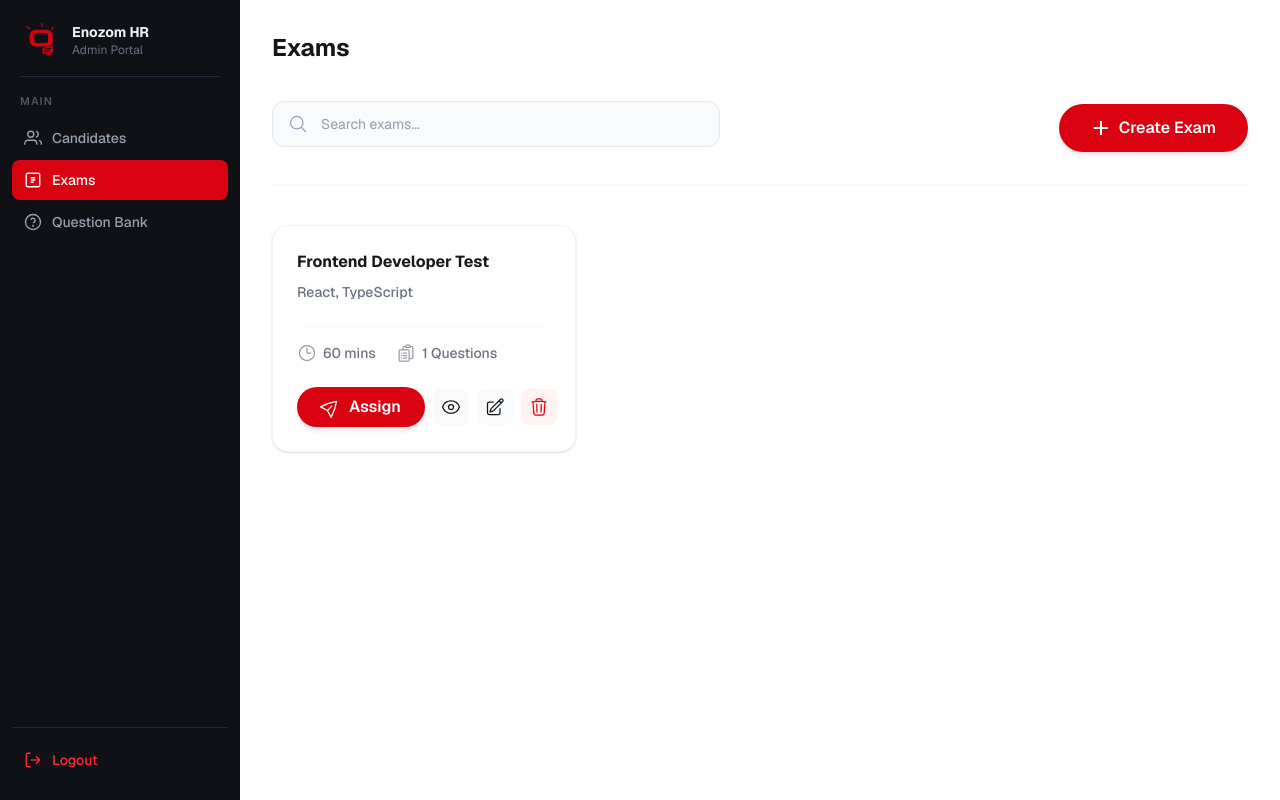
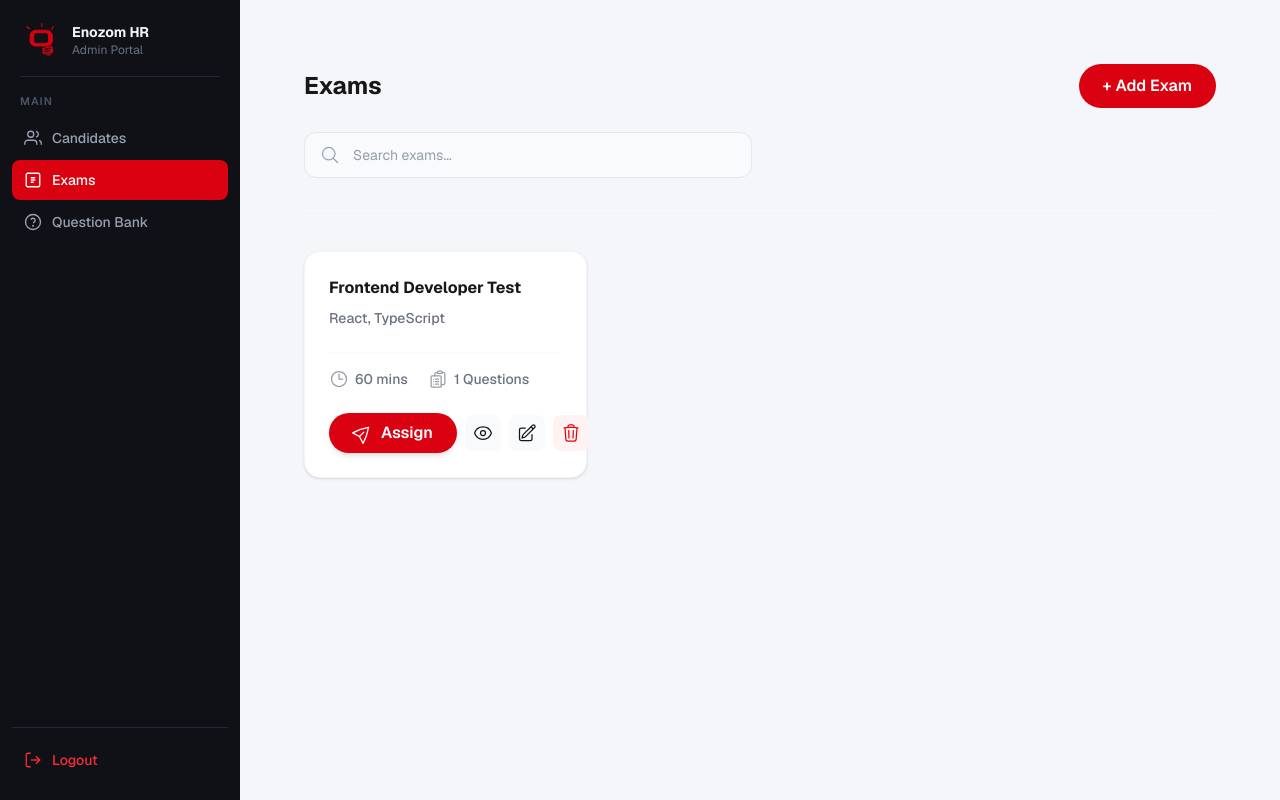
Before and after one commit to Sayed1210/Exam-Platform, a Next.js app in the folder Frontend/exam.ui/: page /exams in a window 1280 px wide. Built offline with nearby package versions, Linux system fonts and the light colour scheme.

Commit message:
Merge all pages together

```diff
--- a/Frontend/exam.ui/app/(dashboard)/candidates/page.tsx
+++ b/Frontend/exam.ui/app/(dashboard)/candidates/page.tsx
@@ -6,6 +6,7 @@ import AddCandidateModal from "@/components/candidates/AddCandidateModal";
 import CandidateDetailsModal from "@/components/candidates/CandidateDetailsModal";
 import { Candidate } from "@/types/candidate";
 import { initialCandidates } from "@/lib/data/candidates";
+import DashboardPageHeader from "@/components/DashboardHeader";
 
 export default function CandidatesPage() {
   const [candidates, setCandidates] = useState<Candidate[]>(initialCandidates);
@@ -56,16 +57,21 @@ export default function CandidatesPage() {
   });
 
   return (
-    <div className="min-h-screen bg-[#f4f6f9] p-8">
-      <div className="flex items-center justify-between mb-6">
-        <h1 className="text-2xl font-bold text-gray-900">Candidates</h1>
+    <div className="p-8">
+      {/* <div className="flex items-center justify-between mb-6">
+        <h1 className="text-title">Candidates</h1>
         <button
           className="bg-primary text-white font-semibold px-6 py-2.5 rounded-full hover:brightness-90 transition"
           onClick={() => setShowAddModal(true)}
         >
           + Add Candidate
         </button>
-      </div>
+      </div> */}
+      <DashboardPageHeader
+        title="Candidates"
+        buttonText="+ Add Candidate"
+        onButtonClick={() => setShowAddModal(true)}
+      />
 
       <CandidatesTable
         candidates={filtered}
--- a/Frontend/exam.ui/app/(dashboard)/exams/page.tsx
+++ b/Frontend/exam.ui/app/(dashboard)/exams/page.tsx
@@ -8,6 +8,7 @@ import Message from '@/components/Message';
 import CreateExamModal from '@/components/exams/CreateExamModal';
 import { SearchBar } from '@/components/exams/SearchBar';
 import ViewExamModal from '@/components/exams/ViewExamModal';
+import DashboardPageHeader from '@/components/DashboardHeader';
 
 // Interfaces remain the same
 interface Question {
@@ -143,22 +144,28 @@ const handleDeleteExam = async (id: number) => {
   };
 
   return (
-    <main className="p-8 max-w-7xl mx-auto">
+    <main className="p-8">
       {/* Header */}
-      <div className="flex items-center justify-between mb-8">
+      {/* <div className="flex items-center justify-between mb-8">
         <h2 className="text-heading text-2xl font-bold">Exams</h2>
-      </div>
+      </div> */}
+      <DashboardPageHeader
+        title="Exams"
+        buttonText="+ Add Exam"
+        onButtonClick={() => setIsCreateOpen(true)}
+      />
+
 
       {/* Action Bar */}
       <div className="flex flex-col md:flex-row md:items-center justify-between gap-4 mb-10 pb-8 border-b border-slate-50">
         <div className="relative flex-1 max-w-md">
           <SearchBar placeholder="Search exams..." value={searchQuery} onChange={setSearchQuery} />
         </div>
-        <Button
+        {/* <Button
           text={<span className="flex items-center gap-2"><PlusIcon className="w-5 h-5 stroke-[2.5px]" /> Create Exam</span>}
           onClick={() => setIsCreateOpen(true)}
           className="btn-primary !w-auto px-8"
-        />
+        /> */}
       </div>
 
       {/* Grid */}
--- a/Frontend/exam.ui/app/(dashboard)/layout.tsx
+++ b/Frontend/exam.ui/app/(dashboard)/layout.tsx
@@ -1,13 +1,30 @@
+// import Sidebar from "@/components/Sidebar";
+// export default function DashboardLayout({
+//   children,
+// }: {
+//   children: React.ReactNode;
+// }) {
+//     return (
+//     <div style={{ display: "flex", minHeight: "100vh" }}>
+//       <Sidebar />
+//       <main style={{ flex: 1, overflow: "auto" }}>{children}</main>
+//     </div>
+//   );
+// }
 import Sidebar from "@/components/Sidebar";
+
 export default function DashboardLayout({
   children,
 }: {
   children: React.ReactNode;
 }) {
-    return (
-    <div style={{ display: "flex", minHeight: "100vh" }}>
+  return (
+    <div className="flex min-h-screen bg-[#f4f6f9]">
       <Sidebar />
-      <main style={{ flex: 1, overflow: "auto" }}>{children}</main>
+
+      <main className="flex-1 overflow-auto p-8">
+        {children}
+      </main>
     </div>
   );
 }
--- a/Frontend/exam.ui/app/login/page.tsx
+++ b/Frontend/exam.ui/app/login/page.tsx
@@ -41,7 +41,7 @@ export default function LoginPage() {
       return;
     }
 
-    router.push("/reset-password");
+    router.push("/candidates");
   };
 
   const handleForgetPassword = async () => {
--- a/Frontend/exam.ui/app/page.tsx
+++ b/Frontend/exam.ui/app/page.tsx
@@ -1,5 +1,5 @@
 import { redirect } from "next/navigation";
 
 export default function Home() {
-  redirect("/question-bank");
+  redirect("/login");
 }
--- /dev/null
+++ b/Frontend/exam.ui/components/DashboardHeader.tsx
@@ -0,0 +1,26 @@
+type DashboardPageHeaderProps = {
+  title: string;
+  buttonText?: string;
+  onButtonClick?: () => void;
+};
+
+export default function DashboardPageHeader({
+  title,
+  buttonText,
+  onButtonClick,
+}: DashboardPageHeaderProps) {
+  return (
+    <div className="flex items-center justify-between mb-6">
+      <h1 className="text-title">{title}</h1>
+
+      {buttonText && (
+        <button
+          onClick={onButtonClick}
+          className="bg-primary text-white font-semibold px-6 py-2.5 rounded-full hover:brightness-90 transition"
+        >
+          {buttonText}
+        </button>
+      )}
+    </div>
+  );
+}
--- a/Frontend/exam.ui/components/exams/CreateExamModal.tsx
+++ b/Frontend/exam.ui/components/exams/CreateExamModal.tsx
@@ -5,8 +5,8 @@ import {
   ArrowLeftIcon, MagnifyingGlassIcon, PhotoIcon, XMarkIcon
 } from '@heroicons/react/24/outline';
 import Button from '../Button';
-import Modal from '../Modal'; // Import the new wrapper
 import { SearchBar } from './SearchBar';
+import ExamModal from './ExamModal';
 interface Option {
   text: string;
   isCorrect: boolean;
@@ -117,7 +117,7 @@ export default function CreateExamModal({ onClose, onSave, initialData }: { onCl
   };
 
   return (
-    <Modal onClose={onClose} title={initialData ? `Edit Exam: ${initialData.name}` : "Create Exam"}>
+    <ExamModal onClose={onClose} title={initialData ? `Edit Exam: ${initialData.name}` : "Create Exam"}>
       {/* Stepper */}
       <div className="px-12 py-6 flex items-center justify-center gap-4 sticky top-0 bg-white z-10">
         <div className="flex items-center gap-2">
@@ -301,6 +301,6 @@ export default function CreateExamModal({ onClose, onSave, initialData }: { onCl
           />
         </div>
       </div>
-    </Modal>
+    </ExamModal>
   );
 }
--- a/Frontend/exam.ui/components/exams/ExamModal.tsx
+++ b/Frontend/exam.ui/components/exams/ExamModal.tsx
@@ -9,7 +9,7 @@ interface ModalProps {
   children: ReactNode;
 }
 
-export default function Modal({ onClose, title, children }: ModalProps) {
+export default function ExamModal({ onClose, title, children }: ModalProps) {
   return (
     <div className="fixed inset-0 z-50 flex items-center justify-center bg-black/40 backdrop-blur-sm p-4">
       {/* Container matches your original 3xl rounded shadow style */}
--- a/Frontend/exam.ui/components/question-bank/QuestionsList.tsx
+++ b/Frontend/exam.ui/components/question-bank/QuestionsList.tsx
@@ -10,6 +10,7 @@ import QuestionModal from "./QuestionModal";
 import TopicModal from "./TopicModal";
 import ConfirmDeleteModal from "@/components/ConfirmDeleteModal";
 import type { Question } from "@/types/question";
+import DashboardPageHeader from "../DashboardHeader";
 
 
 // const initialTopics = ["React", "Node.js", "Algorithms", "QA"];
@@ -183,12 +184,17 @@ const saveQuestion = (question: Question) => {
 };
 
   return (
-    <div className="w-full p-6 space-y-6">
-      <div className="flex w-full items-center justify-between">
+    <div className="p-8">
+      {/* <div className="flex w-full items-center justify-between">
         <h1 className="text-2xl font-bold text-gray-900">Question Bank</h1>
 
         <AddQuestionButton onClick={() => {openAddQuestionModal()}} />
-      </div>
+      </div> */}
+      <DashboardPageHeader
+        title="Question Bank"
+        buttonText="+ Add Question"
+        onButtonClick={() => openAddQuestionModal()}
+      />
 
       <div className="rounded-md border border-gray-200 bg-white p-4 space-y-4">
         <SearchBar
```
Also changed, not shown: Frontend/exam.ui/package.json (+1 -8 lines), 1 other file (tests, documents, lock files or other folders).
